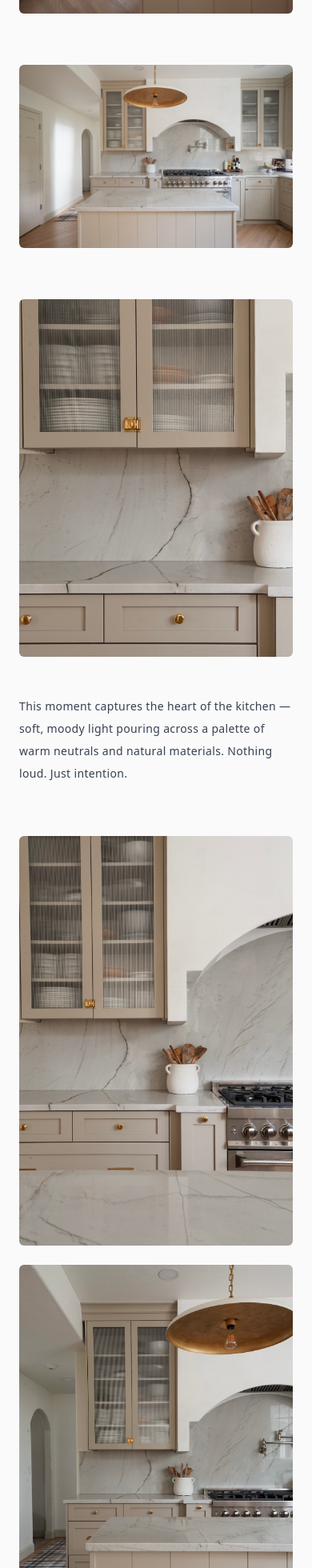
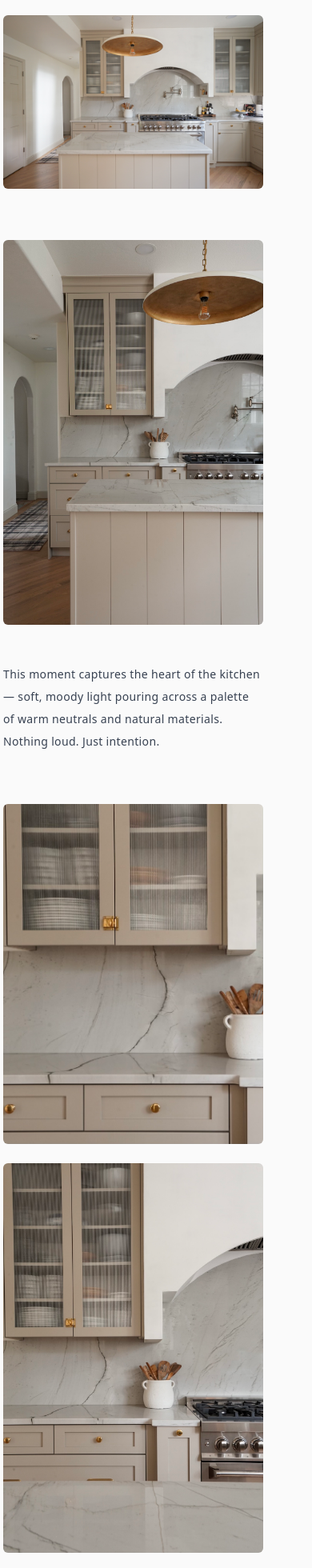
Before and after one commit to HalcyonHaus/halcyonhaus-site, a Next.js app: page /projects/canyon-cottage-kitchen in a window 390 px wide. Shown: the part 1943-3903 px from the top of the page at 80% size. Built offline with nearby package versions, Linux system fonts and the light colour scheme.

Commit message:
Update canyon-cottage-kitchen.js

```diff
--- a/pages/projects/canyon-cottage-kitchen.js
+++ b/pages/projects/canyon-cottage-kitchen.js
@@ -25,7 +25,7 @@ export default function CanyonCottageKitchen() {
       </header>
 
       {/* Main Content */}
-      <main className="pt-24 pb-24 max-w-7xl mx-auto px-6">
+      <main className="pt-24 pb-24 max-w-5xl mx-auto px-6">
         <h1
           className="text-2xl md:text-2xl font-light tracking-[0.1em] text-center mb-16"
           style={{ fontFamily: "'Playfair Display', serif" }}
@@ -34,7 +34,7 @@ export default function CanyonCottageKitchen() {
         </h1>
 
         {/* Hero Image */}
-        <div className="mb-16">
+        <div className="mb-16 -ml-5 md:-ml-10 w-[95%] md:w-[110%]">
           <img
             src="/images/KITCHENBLOG1.JPG"
             alt="Kitchen Hero Image"
@@ -53,13 +53,13 @@ export default function CanyonCottageKitchen() {
         </section>
 
         {/* Side-by-side images */}
-        <div className="grid grid-cols-1 md:grid-cols-2 gap-6 mb-16">
+        <div className="grid grid-cols-1 md:grid-cols-2 gap-6 mb-16 -ml-5 md:-ml-10 w-[95%] md:w-[110%]">
           <img src="/images/CCKITCHEN1.JPG" alt="Kitchen Detail 1" className="w-full rounded-md object-cover" />
           <img src="/images/CCKITCHEN2.JPG" alt="Kitchen Detail 2" className="w-full rounded-md object-cover" />
         </div>
 
         {/* Second full-width image */}
-        <div className="mb-16">
+        <div className="mb-16 -ml-5 md:-ml-10 w-[95%] md:w-[110%]">
           <img
             src="/images/HERO1.JPG"
             alt="Full Width Editorial Shot"
@@ -68,10 +68,10 @@ export default function CanyonCottageKitchen() {
         </div>
 
         {/* Image with text beside */}
-        <div className="grid grid-cols-1 md:grid-cols-12 gap-12 items-center mb-16">
+        <div className="grid grid-cols-1 md:grid-cols-12 gap-12 items-center mb-16 -ml-5 md:-ml-10 w-[95%] md:w-[110%]">
           <div className="md:col-span-6">
             <img
-              src="/images/KITCHENBLOG3.JPG"
+              src="/images/KITCHENBLOG2.JPG"
               alt="Process or Detail Shot"
               className="w-full rounded-md object-cover"
             />
@@ -84,9 +84,9 @@ export default function CanyonCottageKitchen() {
         </div>
 
         {/* Final two-up layout */}
-        <div className="grid grid-cols-1 md:grid-cols-2 gap-6 mb-16">
-          <img src="/images/KITCHENBLOG4.JPG" alt="Detail 3" className="w-full rounded-md object-cover" />
-          <img src="/images/KITCHENBLOG2.JPG" alt="Detail 4" className="w-full rounded-md object-cover" />
+        <div className="grid grid-cols-1 md:grid-cols-2 gap-6 mb-16 -ml-5 md:-ml-10 w-[95%] md:w-[110%]">
+          <img src="/images/KITCHENBLOG3.JPG" alt="Detail 3" className="w-full rounded-md object-cover" />
+          <img src="/images/KITCHENBLOG4.JPG" alt="Detail 4" className="w-full rounded-md object-cover" />
         </div>
 
         {/* Closing Text */}
```
